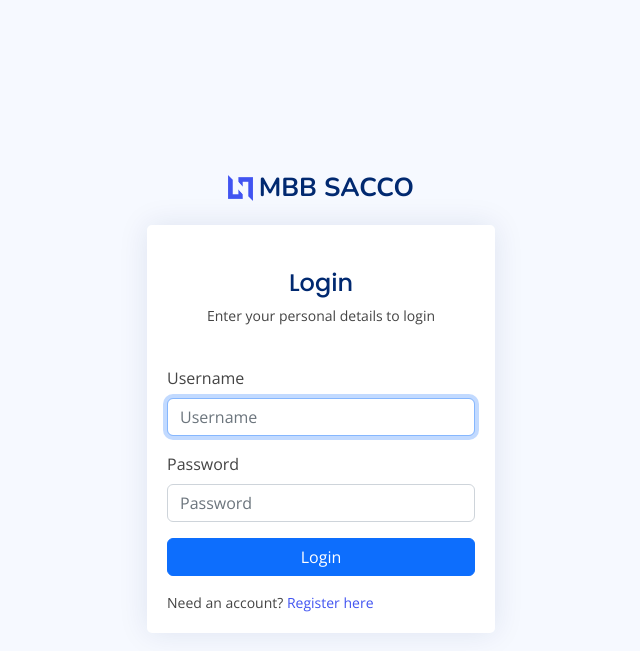
After one commit to orindojeff/mbb_sacco, a Django app: page /login/ in a window 1280 px wide. The commit adds this page. Shown: the top 651 px of the page, without its empty margins (319-959 px from the left). Run offline with Django 4.2, Linux system fonts and the light colour scheme; some libraries are stand-ins or nearby versions.

Commit message:
Finished auth functionality for customer

```diff
--- a/accounts/decorators.py
+++ b/accounts/decorators.py
@@ -2,7 +2,7 @@
 from django.contrib.auth.decorators import user_passes_test
 
 
-def customer_required(function=None, redirect_field_name=REDIRECT_FIELD_NAME, login_url='accounts:register'):
+def customer_required(function=None, redirect_field_name=REDIRECT_FIELD_NAME, login_url='accounts:login'):
     """
     Decorator for views that checks that the logged in user is customer,
     redirects to the log-in page if necessary.
--- a/accounts/forms.py
+++ b/accounts/forms.py
@@ -1,5 +1,6 @@
-from django.contrib.auth.forms import UserCreationForm
-from django.contrib.auth import get_user_model
+from django.contrib.auth.forms import UserCreationForm, AuthenticationForm
+from django.contrib.auth import get_user_model, logout
+from django.forms import forms
 
 User = get_user_model()
 
@@ -15,3 +16,14 @@
         if commit:
             user.save()
         return user
+
+
+class CustomerAuthenticationForm(AuthenticationForm):
+
+    def clean(self):
+        super().clean()
+        if self.user_cache is not None and self.user_cache.is_staff or self.user_cache.user_type == "DR" or \
+                self.user_cache.user_type == "FM" or self.user_cache.user_type == "SM" or\
+                self.user_cache.user_type == "RD":
+            logout(self.request)
+            raise forms.ValidationError('Invalid username or password for customer login', code='invalid login')
--- a/accounts/urls.py
+++ b/accounts/urls.py
@@ -1,9 +1,11 @@
 from django.urls import path
 
-from accounts.views import UserCreateView
+from accounts.views import UserCreateView, CustomerLoginView, LogoutView
 
 app_name = "accounts"
 
 urlpatterns = [
     path('register/', UserCreateView.as_view(), name="register"),
+    path('login/', CustomerLoginView.as_view(), name="login"),
+    path('logout/', LogoutView.as_view(), name="logout"),
 ]
--- a/accounts/views.py
+++ b/accounts/views.py
@@ -1,6 +1,11 @@
+from django.contrib import messages
+from django.contrib.auth import logout
+from django.contrib.auth.views import LoginView
+from django.shortcuts import redirect
+from django.views import View
 from django.views.generic import CreateView
 from django.contrib.messages.views import SuccessMessageMixin
-from accounts.forms import CustomerSignUpForm
+from accounts.forms import CustomerSignUpForm, CustomerAuthenticationForm
 from accounts.models import User
 from django.urls import reverse_lazy
 
@@ -11,3 +16,18 @@
     model = User
     success_message = "You've registered successfully"
     success_url = reverse_lazy('index')
+
+
+class CustomerLoginView(SuccessMessageMixin, LoginView):
+    template_name = 'accounts/customer-login.html'
+    authentication_form = CustomerAuthenticationForm
+    success_url = reverse_lazy('index')
+    success_message = "You've logged in successfully"
+
+
+class LogoutView(View):
+
+    def get(self, *args, **kwargs):
+        logout(self.request)
+        messages.info(self.request, "You've logged out successfully.")
+        return redirect('index')
--- /dev/null
+++ b/templates/accounts/customer-login.html
@@ -0,0 +1,23 @@
+{% extends 'layouts/base-auth.html' %}
+{% block title %}Login Customer {% endblock %}
+{% block content %}
+<div class="card-body">
+  <div class="pt-4 pb-2">
+    <h5 class="card-title text-center pb-0 fs-4">Login</h5>
+    <p class="text-center small">Enter your personal details to login</p>
+  </div>
+  <form class="row g-3 " method="post">
+    {% csrf_token %}
+
+    {% include 'components/form-errors.html' with form=form %}
+    {% include 'components/form.html' with form=form %}
+
+    <div class="col-12">
+      <button class="btn btn-primary w-100" type="submit">Login</button>
+    </div>
+    <div class="col-12">
+      <p class="small mb-0">Need an account? <a href="{% url 'accounts:register' %}">Register here</a></p>
+    </div>
+  </form>
+</div>
+{% endblock %}
--- a/templates/accounts/customer-registration.html
+++ b/templates/accounts/customer-registration.html
@@ -24,7 +24,7 @@
       <button class="btn btn-primary w-100" type="submit">Create Account</button>
     </div>
     <div class="col-12">
-      <p class="small mb-0">Already have an account? <a href="#">Log in</a></p>
+      <p class="small mb-0">Already have an account? <a href="{% url 'accounts:login' %}">Log in</a></p>
     </div>
   </form>
 </div>
--- a/templates/includes/header.html
+++ b/templates/includes/header.html
@@ -147,7 +147,7 @@
             </li>
 
             <li>
-              <a class="dropdown-item d-flex align-items-center" href="#">
+              <a class="dropdown-item d-flex align-items-center" href="{% url 'accounts:logout' %}">
                 <i class="bi bi-box-arrow-right"></i>
                 <span>Sign Out</span>
               </a>
--- a/templates/includes/sidebar.html
+++ b/templates/includes/sidebar.html
@@ -30,7 +30,7 @@
       <li class="nav-heading">Pages</li>
 
       <li class="nav-item">
-        <a class="nav-link collapsed" href="{% url 'accounts:register' %}">
+        <a class="nav-link collapsed" href="#">
           <i class="bi bi-person"></i>
           <span>Register</span>
         </a>
```
